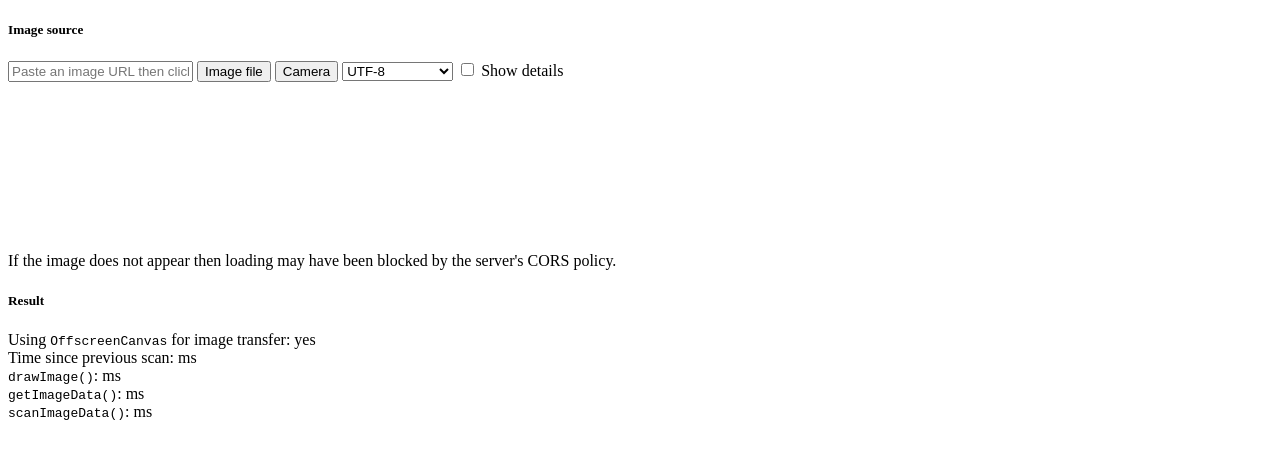
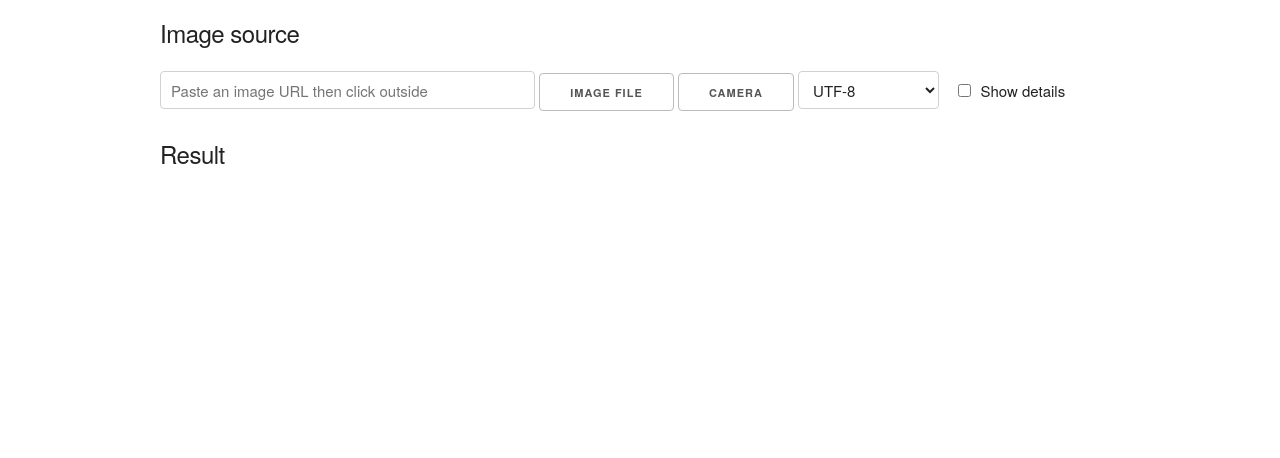
Before and after one commit to mlnorman/mlnorman.github.io, a plain HTML site: page index.html in a window 1280 px wide. Drawn offline with Linux system fonts and the light colour scheme.

Commit message:
forgot to save...

```diff
--- a/index.html
+++ b/index.html
@@ -6,6 +6,10 @@
   <meta name="viewport" content="width=device-width, initial-scale=1">
   <title>HTML5 Boilerplate</title>
   <!-- <link rel="stylesheet" href="styles.css"> -->
+
+  <link rel="stylesheet" href="css/normalize.css">
+  <link rel="stylesheet" href="css/skeleton.css">
+  <link rel="stylesheet" href="css/main.css">
 
 </head>
 
```
